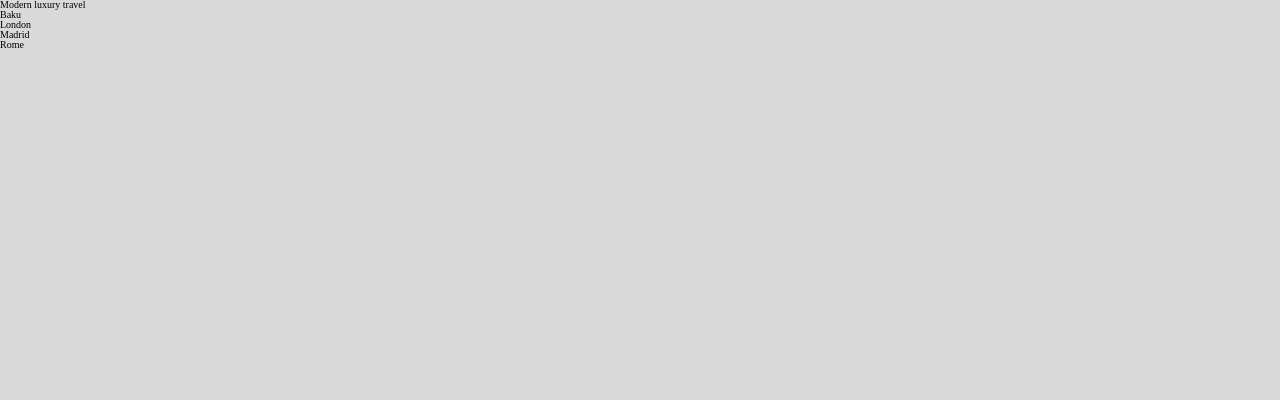
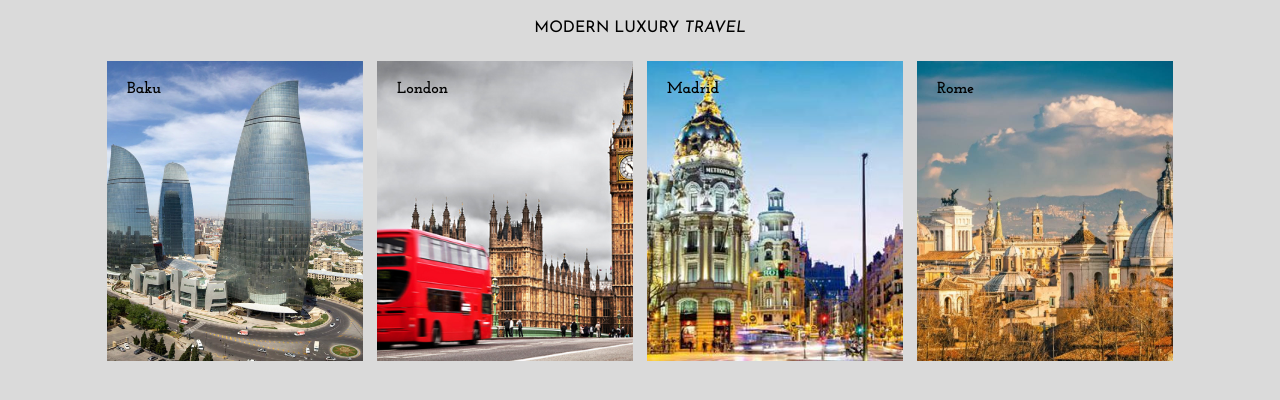
Before and after one commit to Jar36/css-basics-4, a plain HTML site: page index.html in a window 1280 px wide. Drawn offline with Linux system fonts and the light colour scheme.

Commit message:
Add responsive styles

```diff
--- a/css/reset.css
+++ b/css/reset.css
@@ -23,6 +23,11 @@ time, mark, audio, video {
 	font: inherit;
 	vertical-align: baseline;
 }
+
+*, *:before, *:after {
+  box-sizing: border-box;
+}
+
 /* HTML5 display-role reset for older browsers */
 article, aside, details, figcaption, figure,
 footer, header, hgroup, menu, nav, section {
--- a/css/style.css
+++ b/css/style.css
@@ -1,4 +1,115 @@
+@import url('https://fonts.googleapis.com/css?family=Josefin+Sans:400,400i,600,600i|Josefin+Slab:600,700');
+
+/*
+font-family: 'Josefin Slab', serif;
+font-family: 'Josefin Sans', sans-serif;
+*/
+
 body {
   background-color: #dadada;
-  font-size: 10px;
+  font-size: 100%;
+  height: 100%;
 }
+
+.container {
+  margin: 20px auto;
+  width: 100%;
+}
+
+.container:last-child{
+  margin: 20px auto 0px auto;
+}
+
+/* Top Bar */
+
+.container h1 {
+  font-family: 'Josefin Sans', sans-serif;
+  text-align: center;
+  text-transform: uppercase;
+}
+
+.emphasis {
+  font-style: italic;
+}
+
+/* Main Content */
+
+.preview {
+  height: 245px;
+  margin: 20px auto;
+}
+
+.preview h1 {
+  font-family: 'Josefin Slab', serif;
+  text-align: left;
+  text-transform: capitalize;
+  font-weight: 700;
+  position: relative;
+  top: 20px;
+  left: 20px;
+}
+
+/* Images */
+
+.baku {
+  background: url(../images/baku.jpg)no-repeat center center;
+  background-size: cover;
+}
+
+.london {
+  background: url(../images/london.png)no-repeat center center;
+  background-size: cover;
+}
+
+.madrid {
+  background: url(../images/madrid.jpg)no-repeat center center;
+  background-size: cover;
+}
+
+.rome {
+  background: url(../images/rome.jpg)no-repeat center center;
+  background-size: cover;
+}
+
+/* Media Queries */
+
+/* Medium Screens */
+
+@media screen and (min-width: 575px) {
+
+  .container {
+    margin: 40px auto;
+    text-align: center;
+    width: 80%;
+  }
+
+  .container h1 {
+    margin-bottom: 20px;
+  }
+
+  .preview{
+    width: 40%;
+    margin: 5px;
+    display: inline-block;
+  }
+}
+
+@media screen and (min-width: 991px) {
+
+  .container {
+    margin: 40px auto;
+    text-align: center;
+    width: 100%;
+  }
+
+  .container h1 {
+    margin-bottom: 20px;
+  }
+
+  .preview{
+    width: 20%;
+    height: 300px;
+    margin: 5px;
+    display: inline-block;
+  }
+}
--- a/index.html
+++ b/index.html
@@ -2,6 +2,7 @@
 <html>
   <head>
     <meta charset="utf-8">
+    <meta name="viewport" content="width=device-width, initial-scale=1">
     <title>css exercise four</title>
     <link rel="stylesheet" href="css/reset.css">
     <link rel="stylesheet" href="css/style.css">
```
Lines whose indentation alone changed are shown as unchanged.
